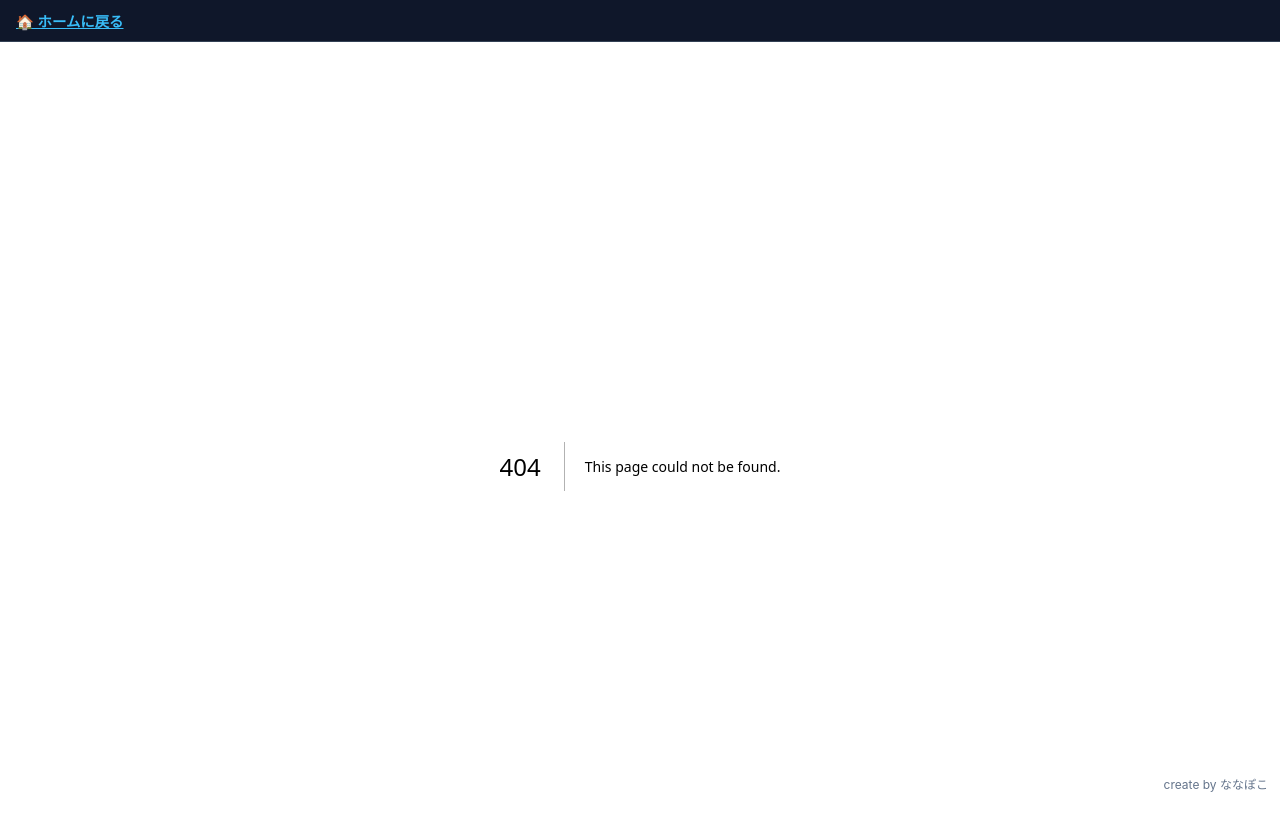
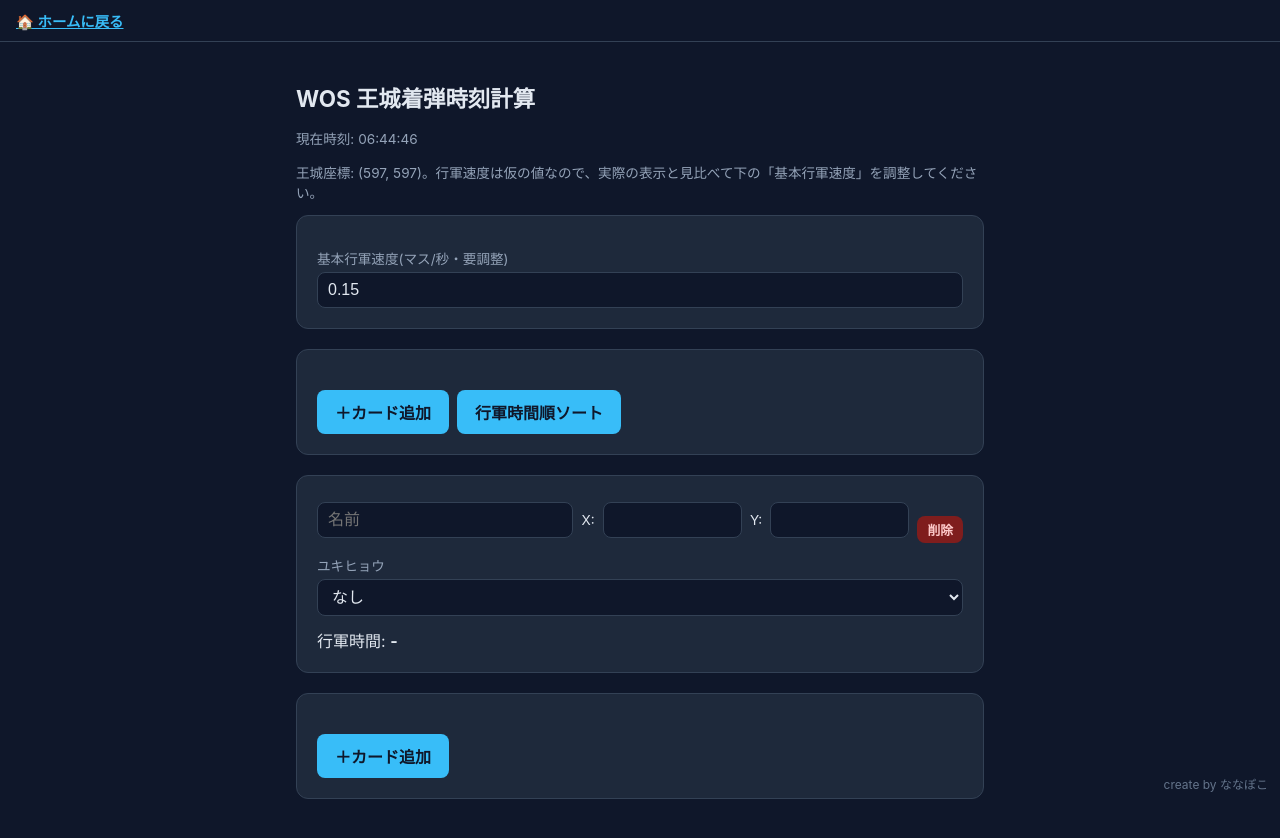
Before and after one commit to 4vp69hrn4m-del/wos-tool, a Next.js app: page /timer in a window 1280 px wide. Before the commit this address had no page. Shown: the top 838 px of the page. Built offline with nearby package versions, Linux system fonts and the light colour scheme.

Commit message:
page.tsx を作成

```diff
--- /dev/null
+++ b/app/timer/page.tsx
@@ -0,0 +1,176 @@
+"use client";
+
+import { useEffect, useState } from "react";
+
+type Card = {
+  id: string;
+  name: string;
+  x: string;
+  y: string;
+  yukihyoLevel: string; // "" (なし) or "1"〜"8"
+};
+
+const CASTLE_X = 597;
+const CASTLE_Y = 597;
+
+const yukihyoBonusPct: Record<string, number> = {
+  "1": 15,
+  "2": 17,
+  "3": 19,
+  "4": 21,
+  "5": 23,
+  "6": 25,
+  "7": 27,
+  "8": 30,
+};
+
+function newCard(): Card {
+  return {
+    id: Math.random().toString(36).slice(2),
+    name: "",
+    x: "",
+    y: "",
+    yukihyoLevel: "",
+  };
+}
+
+function nowTimeString(d: Date) {
+  const hh = String(d.getHours()).padStart(2, "0");
+  const mm = String(d.getMinutes()).padStart(2, "0");
+  const ss = String(d.getSeconds()).padStart(2, "0");
+  return `${hh}:${mm}:${ss}`;
+}
+
+function marchSeconds(card: Card, baseSpeed: number): number | null {
+  const x = Number(card.x);
+  const y = Number(card.y);
+  if (card.x === "" || card.y === "" || Number.isNaN(x) || Number.isNaN(y) || !baseSpeed) {
+    return null;
+  }
+  const dist = Math.sqrt((x - CASTLE_X) ** 2 + (y - CASTLE_Y) ** 2);
+  const bonusPct = yukihyoBonusPct[card.yukihyoLevel] || 0;
+  const finalSpeed = baseSpeed * (1 + bonusPct / 100);
+  return Math.ceil(dist / finalSpeed);
+}
+
+export default function TimerPage() {
+  const [now, setNow] = useState(new Date());
+  const [baseSpeed, setBaseSpeed] = useState("0.15");
+  const [cards, setCards] = useState<Card[]>([newCard()]);
+
+  useEffect(() => {
+    const timer = setInterval(() => setNow(new Date()), 1000);
+    return () => clearInterval(timer);
+  }, []);
+
+  function addCard() {
+    setCards((prev) => [...prev, newCard()]);
+  }
+
+  function updateCard(id: string, patch: Partial<Card>) {
+    setCards((prev) => prev.map((c) => (c.id === id ? { ...c, ...patch } : c)));
+  }
+
+  function deleteCard(id: string) {
+    setCards((prev) => prev.filter((c) => c.id !== id));
+  }
+
+  function sortByArrival() {
+    setCards((prev) =>
+      [...prev].sort((a, b) => {
+        const aSec = marchSeconds(a, Number(baseSpeed)) ?? Infinity;
+        const bSec = marchSeconds(b, Number(baseSpeed)) ?? Infinity;
+        return aSec - bSec;
+      })
+    );
+  }
+
+  return (
+    <div>
+      <h1>WOS 王城着弾時刻計算</h1>
+      <p style={{ color: "#94a3b8", fontSize: "0.85rem" }}>
+        現在時刻: {nowTimeString(now)}
+      </p>
+      <p style={{ color: "#94a3b8", fontSize: "0.85rem" }}>
+        王城座標: ({CASTLE_X}, {CASTLE_Y})。行軍速度は仮の値なので、実際の表示と見比べて下の「基本行軍速度」を調整してください。
+      </p>
+
+      <div className="card">
+        <label>基本行軍速度(マス/秒・要調整)</label>
+        <input value={baseSpeed} onChange={(e) => setBaseSpeed(e.target.value)} />
+      </div>
+
+      <div className="card">
+        <button onClick={addCard}>＋カード追加</button>
+        <button onClick={sortByArrival} style={{ marginLeft: 8 }}>
+          行軍時間順ソート
+        </button>
+      </div>
+
+      {cards.map((c) => {
+        const sec = marchSeconds(c, Number(baseSpeed));
+        return (
+          <div className="card" key={c.id}>
+            <div
+              style={{ display: "flex", justifyContent: "space-between", alignItems: "center" }}
+            >
+              <div style={{ display: "flex", gap: 8, flex: 1 }}>
+                <input
+                  value={c.name}
+                  onChange={(e) => updateCard(c.id, { name: e.target.value })}
+                  placeholder="名前"
+                  style={{ flex: 2 }}
+                />
+                <span style={{ alignSelf: "center", fontSize: "0.85rem" }}>X:</span>
+                <input
+                  value={c.x}
+                  onChange={(e) => updateCard(c.id, { x: e.target.value })}
+                  style={{ flex: 1 }}
+                />
+                <span style={{ alignSelf: "center", fontSize: "0.85rem" }}>Y:</span>
+                <input
+                  value={c.y}
+                  onChange={(e) => updateCard(c.id, { y: e.target.value })}
+                  style={{ flex: 1 }}
+                />
+              </div>
+              <button
+                onClick={() => deleteCard(c.id)}
+                style={{
+                  marginLeft: 8,
+                  padding: "4px 10px",
+                  fontSize: "0.8rem",
+                  background: "#7f1d1d",
+                  color: "#fecaca",
+                }}
+              >
+                削除
+              </button>
+            </div>
+
+            <label>ユキヒョウ</label>
+            <select
+              value={c.yukihyoLevel}
+              onChange={(e) => updateCard(c.id, { yukihyoLevel: e.target.value })}
+            >
+              <option value="">なし</option>
+              {Object.entries(yukihyoBonusPct).map(([lvl, pct]) => (
+                <option key={lvl} value={lvl}>
+                  Lv{lvl}:+{pct}%
+                </option>
+              ))}
+            </select>
+
+            <div style={{ marginTop: 12 }}>
+              行軍時間: <strong>{sec !== null ? `${sec} 秒` : "-"}</strong>
+            </div>
+          </div>
+        );
+      })}
+
+      <div className="card">
+        <button onClick={addCard}>＋カード追加</button>
+      </div>
+    </div>
+  );
+}
```
